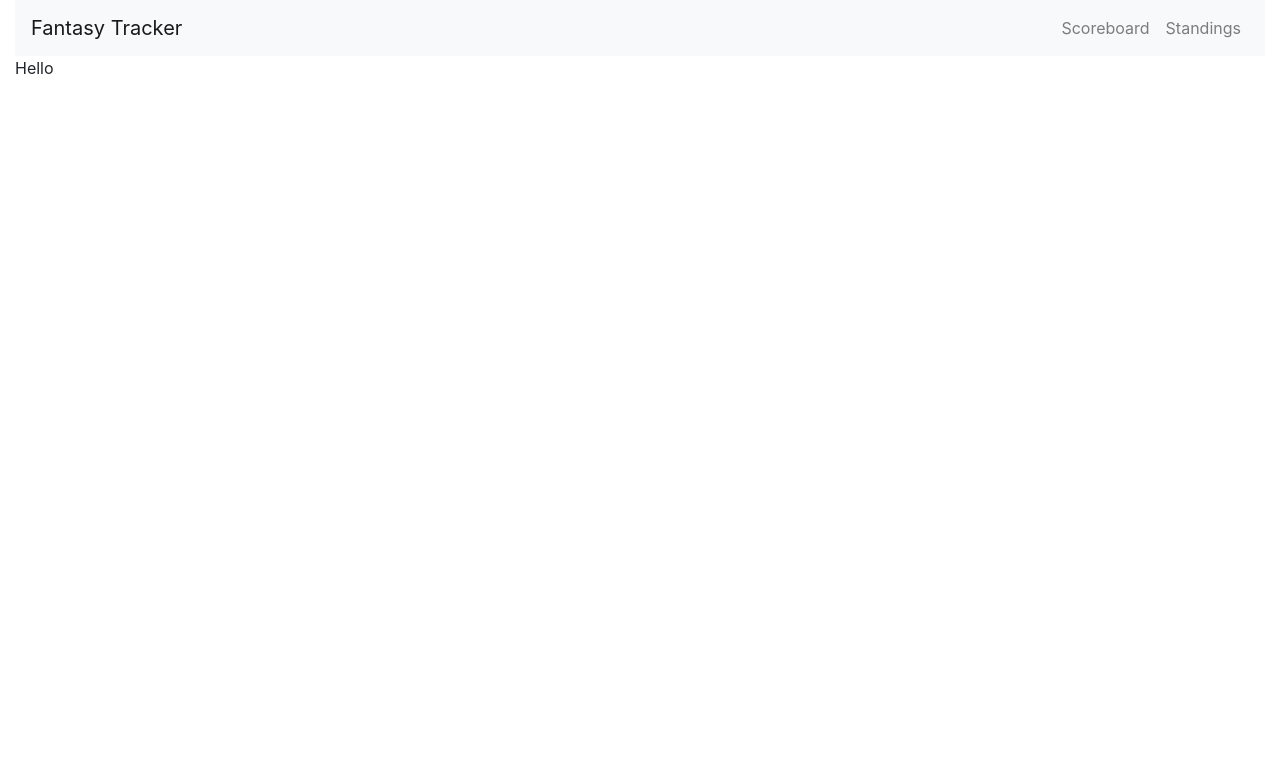
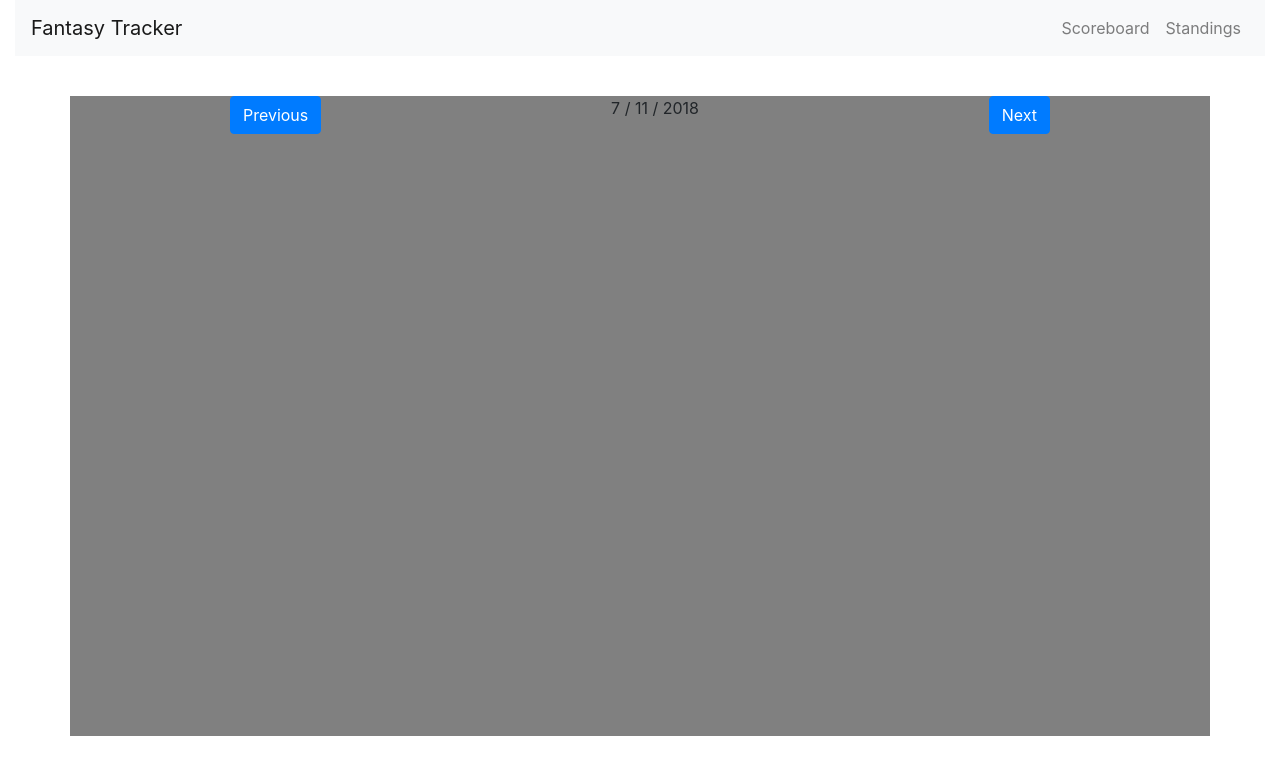
Before and after one commit to jeffreicher/fantasy-tracker, a React (Create React App) app: page / in a window 1280 px wide. Shown: the top 774 px of the page. Built offline with nearby package versions, Linux system fonts and the light colour scheme.

Commit message:
Added buttons to control date and created div to hold games.No functionality yet.

```diff
--- /dev/null
+++ b/src/assets/css/gamesContainer.css
@@ -0,0 +1,12 @@
+.gamesContainer {
+    height: 80vh;
+    width: 80vw;
+    margin-top: 5vh;
+    background-color: gray;
+}
+
+.dateContainer {
+    display: flex;
+    flex-direction: row;
+    justify-content: space-around;
+}
--- a/src/assets/css/index.css
+++ b/src/assets/css/index.css
@@ -1,5 +1,6 @@
 body {
   margin: 0;
   padding: 0;
+  box-sizing: border-box;
   font-family: sans-serif;
 }
--- a/src/components/gamesContainer.js
+++ b/src/components/gamesContainer.js
@@ -1,10 +1,20 @@
 import React, { Component } from 'react';
+import '../assets/css/gamesContainer.css';
 
 class GamesContainer extends Component {
     render() {
+        let today = new Date();
+        let day = today.getDate();
+        let month = today.getMonth() +1;
+        let year = today.getFullYear();
+        today = `${month} / ${day} / ${year}`;
         return (
-            <div>
-            Hello
+            <div className="container gamesContainer">
+                <div className="dateContainer">
+                    <button type="button" className="btn btn-primary">Previous</button>
+                    <div>{today}</div>
+                    <button type="button" className="btn btn-primary">Next</button>
+                </div>
             </div>
         );
     };
```
